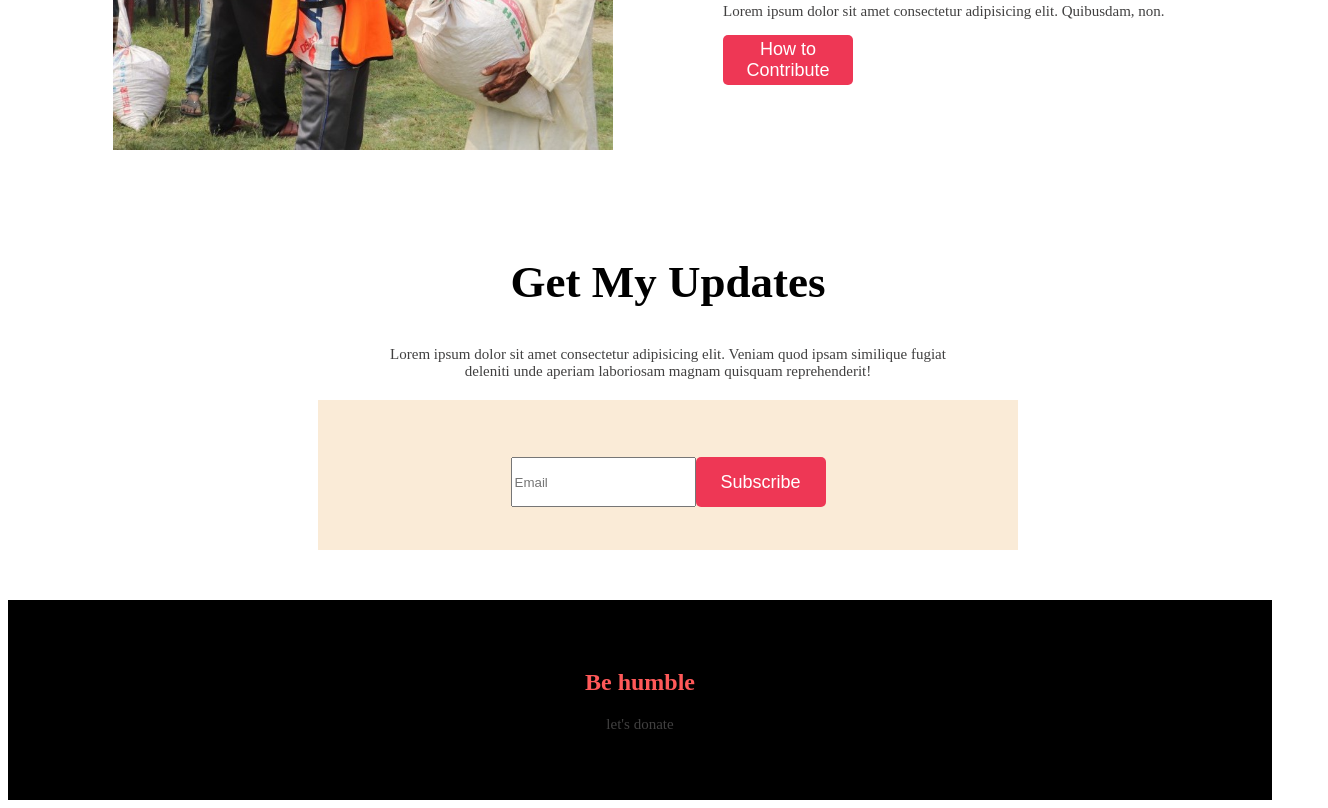
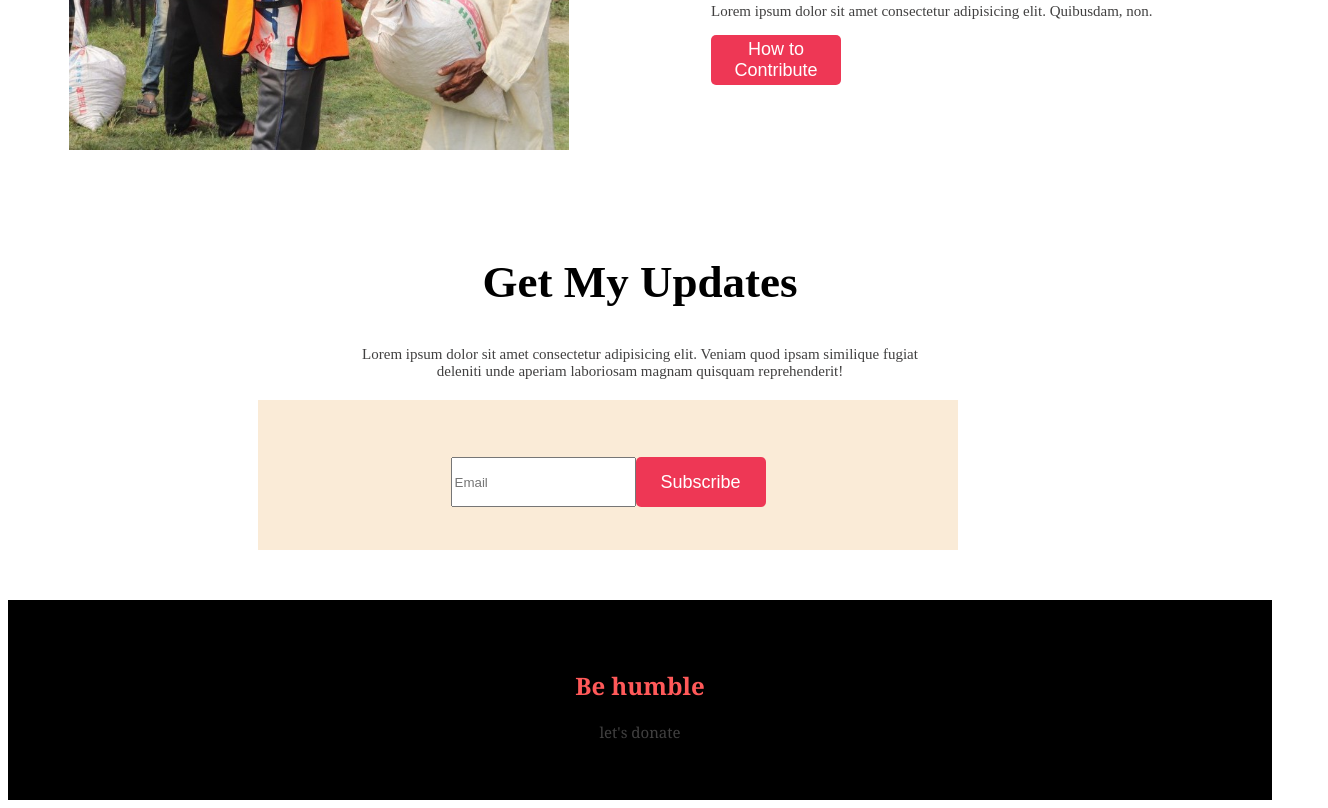
Before and after one commit to Rater7tara/donate-today, a plain HTML site: page index.html in a window 1280 px wide. Shown: the part 2383-3191 px from the top of the page, 1328 px wide, since content can reach past the window. Drawn offline with Linux system fonts and the light colour scheme.

Commit message:
style change

```diff
--- a/styles/style.css
+++ b/styles/style.css
@@ -1,8 +1,3 @@
-main{
-    width: 1200px;
-    padding-left: 60px;
-    padding-right: 60px;
-}
 .header{
     font-family: 'Anybody', cursive;
     font-family: 'Open Sans', sans-serif;
@@ -169,6 +164,7 @@ p{
 }
 
 footer{
+    font-family:Cambria, Cochin, Georgia, Times, 'Times New Roman', serif;
     background-color: black;
     color: #FF5959;
     text-align: center;
```
